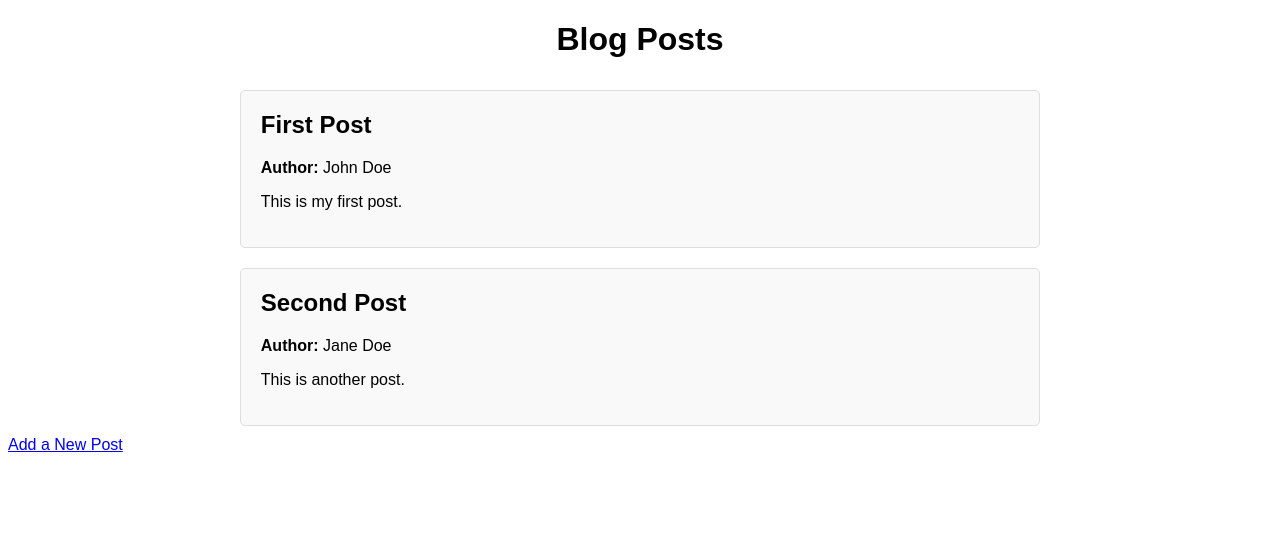
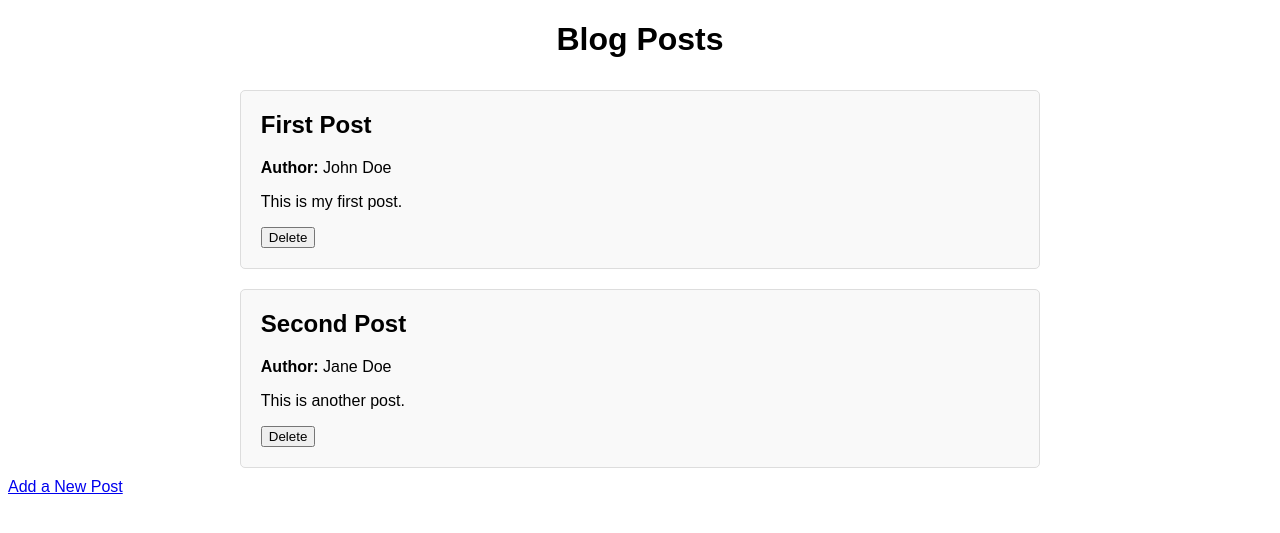
Before and after one commit to Smisul4e/Blog-App, a Flask app: page / in a window 1280 px wide. Shown: the top 533 px of the page. Run offline with Flask 3, Linux system fonts and the light colour scheme.

Commit message:
Add delete functionality for blog posts

```diff
--- a/app.py
+++ b/app.py
@@ -25,12 +25,12 @@ def add_post():
     save_posts(posts)
     return jsonify(new_post), 201
 
-@app.route('/post/<int:post_id>', methods=['DELETE'])
-def delete_post(post_id):
+@app.route('/delete/<int:post_id>', methods=['POST'])
+def delete(post_id):
     posts = load_posts()
     posts = [post for post in posts if post['id'] != post_id]
     save_posts(posts)
-    return '', 204
+    return redirect(url_for('index'))
 
 @app.route('/add', methods=['GET', 'POST'])
 def add():
--- a/templates/index.html
+++ b/templates/index.html
@@ -14,6 +14,9 @@
                 <h2>{{ post.title }}</h2>
                 <p><strong>Author:</strong> {{ post.author }}</p>
                 <p>{{ post.content }}</p>
+                <form action="{{ url_for('delete', post_id=post.id) }}" method="post" style="display:inline;">
+                    <button type="submit">Delete</button>
+                </form>
             </div>
         {% endfor %}
     </div>
```
